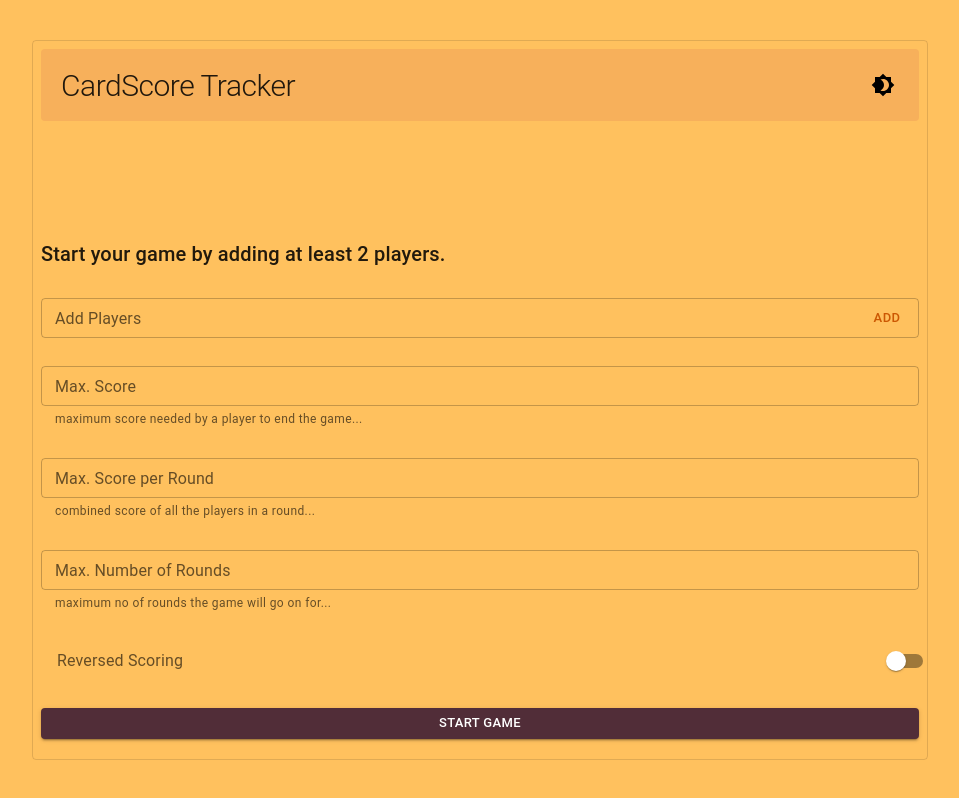
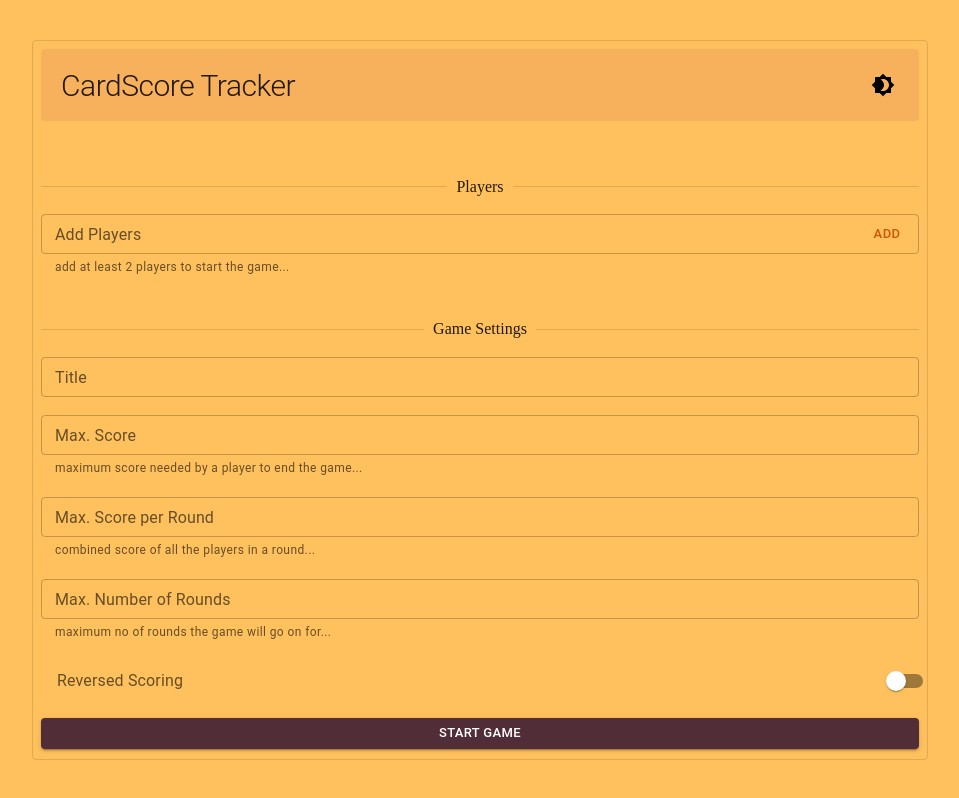
Before and after one commit to brock002/ScoreMate-PWA, a React (Vite) app: page / in a window 1280 px wide. Shown: the whole page, without its empty margins (160-1119 px from the left). Built offline with nearby package versions, Linux system fonts and the light colour scheme.

Commit message:
ui updated

```diff
--- a/src/contexts/appContext/appContext.tsx
+++ b/src/contexts/appContext/appContext.tsx
@@ -15,6 +15,7 @@ import {
 // players: ["JD", "SM", "SA", "BD"],
 const INITIAL_FORM_VALUES = {
     players: [],
+    title: "",
     maxScore: "",
     maxScorePerRound: "",
     maxRounds: "",
@@ -63,6 +64,7 @@ const AppContextProvider: React.FC<{
             case DispatchActions.updateValue:
                 const { name, value } = action.payload || {}
                 if (
+                    name === "title" ||
                     name === "players" ||
                     name === "maxScore" ||
                     name === "maxRounds" ||
--- a/src/pages/GameForm/GameForm.tsx
+++ b/src/pages/GameForm/GameForm.tsx
@@ -3,12 +3,12 @@ import { useNavigate } from "react-router-dom"
 import {
     Button,
     Chip,
+    Divider,
     FormControlLabel,
     Grid,
     InputAdornment,
     Switch,
     TextField,
-    Typography,
 } from "@mui/material"
 import { AppContextDispatchActions as DispatchActions } from "@/utils/types"
 import { useFormData } from "@/contexts"
@@ -45,6 +45,14 @@ const GameForm: React.FC = () => {
                 payload: {
                     name: e.target.name,
                     value: e.target.checked,
+                },
+            })
+        } else if (e.target.name === "title") {
+            dispatch({
+                type: DispatchActions.updateValue,
+                payload: {
+                    name: e.target.name,
+                    value: e.target.value,
                 },
             })
         }
@@ -97,9 +105,9 @@ const GameForm: React.FC = () => {
                 },
             }}
         >
-            <Typography variant="h6" color="text.primary">
-                Start your game by adding at least 2 players.
-            </Typography>
+            <Grid item xs={12} mt={0.5}>
+                <Divider sx={{ color: "text.primary" }}>Players</Divider>
+            </Grid>
 
             {/* players */}
             <Grid item xs={12}>
@@ -108,6 +116,7 @@ const GameForm: React.FC = () => {
                     variant="outlined"
                     name="new-player-name"
                     placeholder="player name"
+                    helperText="add at least 2 players to start the game..."
                     value={playerName}
                     onChange={(e) => setPlayerName(e.target.value)}
                     onKeyDown={(e) => {
@@ -132,6 +141,7 @@ const GameForm: React.FC = () => {
                 />
             </Grid>
 
+            {/* added players */}
             {data.players.length > 0 ? (
                 <Grid item xs={12} color="text.primary">
                     Players added:{" "}
@@ -146,6 +156,23 @@ const GameForm: React.FC = () => {
                     ))}
                 </Grid>
             ) : null}
+
+            <Grid item xs={12} mt={3}>
+                <Divider sx={{ color: "text.primary" }}>Game Settings</Divider>
+            </Grid>
+
+            {/* Game title */}
+            <Grid item xs={12}>
+                <TextField
+                    label="Title"
+                    variant="outlined"
+                    name="title"
+                    value={data.title}
+                    onChange={handleChange}
+                    size="small"
+                    fullWidth
+                />
+            </Grid>
 
             {/* Maximum score */}
             <Grid item xs={12}>
--- a/src/utils/types.tsx
+++ b/src/utils/types.tsx
@@ -1,5 +1,6 @@
 export type FormValues = {
     players: string[]
+    title: string
     maxScore: number | string
     maxScorePerRound: number | string
     maxRounds: number | string
```
Also changed, not shown: src/components/StickyTableCell.tsx (added, +10 -0 lines), src/components/index.tsx (+5 -4 lines), src/pages/ScoreTable/ScoreTable.tsx (+20 -11 lines).
